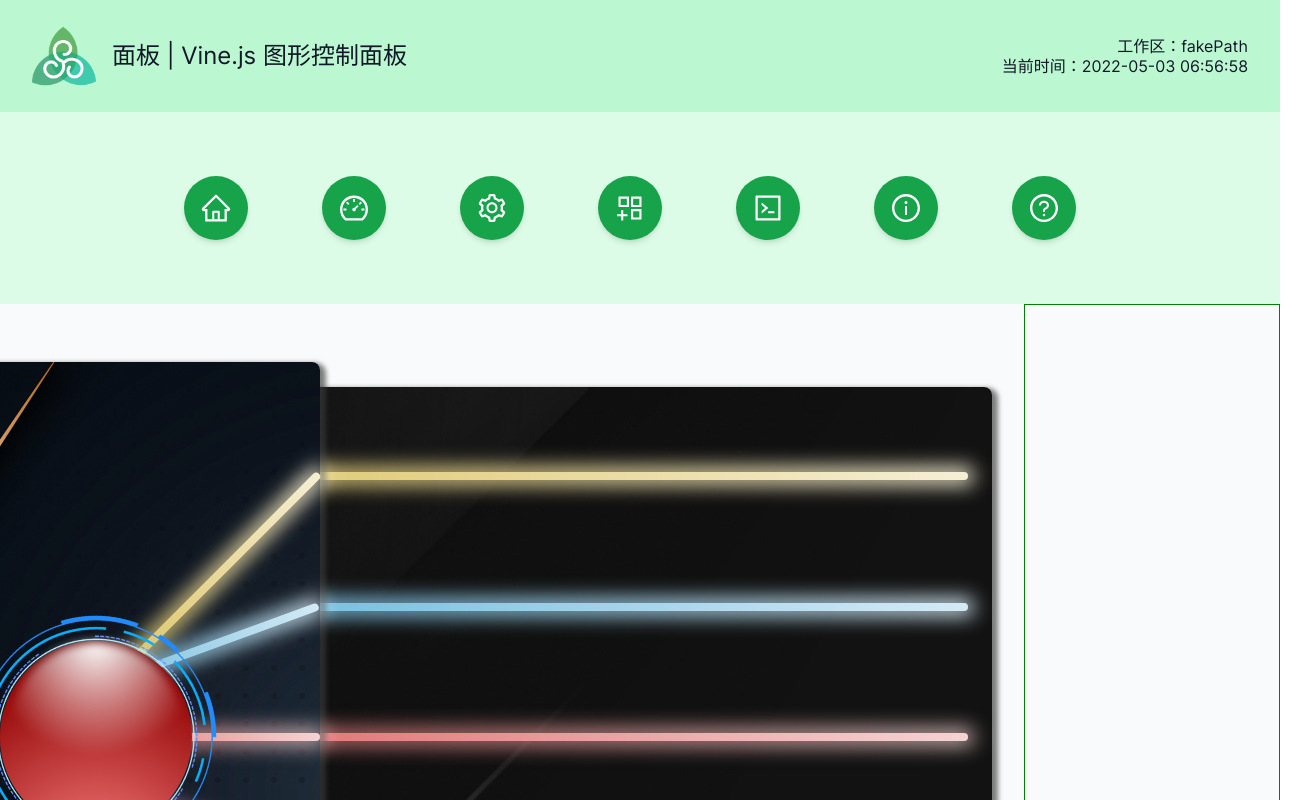
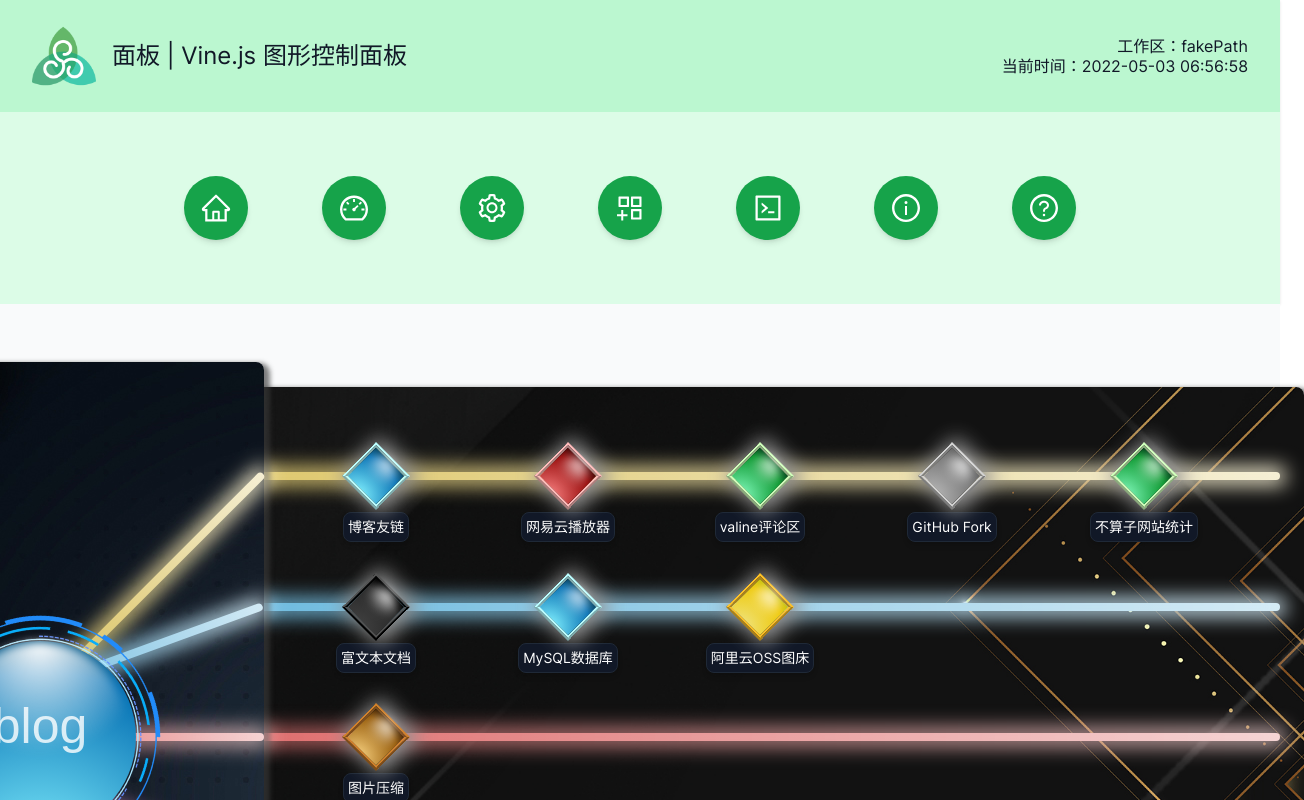
Before and after one commit to zhangzhibang0309/vinejs-GUI, a Vue app: page /dashboard in a window 1280 px wide. Shown: the top 800 px of the page, 1304 px wide, since content can reach past the window. Built offline with nearby package versions, Linux system fonts and the light colour scheme.

Commit message:
feat: extensions in orbment

```diff
--- a/src/components/Orbment/OrbmentBase.vue
+++ b/src/components/Orbment/OrbmentBase.vue
@@ -41,11 +41,81 @@
 <script setup>
 import OrbmentCircuit from './OrbmentCircuit.vue';
 let core_Data = {};
-let link1_Data = [];
-let link2_Data = [];
-let link3_Data = [];
-let link4_Data = [];
-let link5_Data = [];
+let link1_Data = [
+  {
+    name: 'blog-friend',
+    alias: '博客友链',
+    color: 'aqua'
+  },
+  {
+    name: 'netease-music',
+    alias: '网易云播放器',
+    color: 'red'
+  },
+  {
+    name: 'valine',
+    alias: 'valine评论区',
+    color: 'green'
+  },
+  {
+    name: 'github-fork',
+    alias: 'GitHub Fork',
+    color: 'silver'
+  },
+  {
+    name: 'busuanzi',
+    alias: '不算子网站统计',
+    color: 'green'
+  }
+];
+let link2_Data = [
+  {
+    name: 'rich-text',
+    alias: '富文本文档',
+    color: 'dark'
+  },
+  {
+    name: 'mysql',
+    alias: 'MySQL数据库',
+    color: 'aqua'
+  },
+  {
+    name: 'ali-oss-img',
+    alias: '阿里云OSS图床',
+    color: 'light'
+  }
+];
+let link3_Data = [
+  {
+    name: 'compress-img',
+    alias: '图片压缩',
+    color: 'brown'
+  }
+];
+let link4_Data = [
+  {
+    name: 'sakura-theme',
+    alias: '主题-樱',
+    color: 'red'
+  },
+  {
+    name: 'sakura-theme-friend',
+    alias: '主题-樱-友链',
+    color: 'red'
+  },
+  {
+    name: 'mouse-click',
+    alias: '鼠标点击动效',
+    color: 'silver'
+  }
+];
+let link5_Data = [
+  {
+    name: 'reward',
+    alias: '功能-打赏',
+    color: 'light'
+  }
+];
 </script>
 
 <style lang="scss" scoped>
@@ -341,7 +411,7 @@
   height: 80%;
   position: absolute;
   border-radius: 50%;
-  background: $orbment-red;
+  background: $orbment-aqua;
   top: 0;
   left: 0;
   bottom: 0;
@@ -362,23 +432,6 @@
     filter: blur(5px);
     z-index: 2;
   }
-  // &::after {
-  //   content: "";
-  //   width: 100%;
-  //   height: 100%;
-  //   position: absolute;
-  //   top: 32%;
-  //   left: 23%;
-  //   border-radius: 50%;
-  //   background: radial-gradient(
-  //     circle at 58% 66%,
-  //     rgba(255, 255, 255, 0.4),
-  //     rgba(255, 255, 255, 0.2) 14%,
-  //     rgba(255, 255, 255, 0) 24%
-  //   );
-  //   transform: translateX(-80px) translateY(-88px) skewX(184deg);
-  //   filter: blur(10px);
-  // }
   .shadow {
     position: absolute;
     width: 100%;
@@ -398,7 +451,7 @@
     height: 100%;
     position: absolute;
     &::before {
-      content: "";
+      content: "blog";
       position: absolute;
       left: 0;
       top: 3rem;
--- a/src/components/Orbment/OrbmentCircuit.vue
+++ b/src/components/Orbment/OrbmentCircuit.vue
@@ -1,13 +1,78 @@
 <template>
-  <div>
-
+  <div class="circuit-line">
+    <div class="circuit-unit" v-for="(item, index) in data" :key="index">
+      <div class="circuit-slot" :class="'circuit-' + item.color"></div>
+      <div class="circuit-info mt-3 text-sm px-1 py-1 shadow-md bg-gray-900 border border-gray-800 rounded-lg">
+        {{ item.alias }}
+      </div>
+    </div>
   </div>
 </template>
 
-<script setup>
+<script lang="ts">
+import { defineComponent, toRef } from "vue";
 
+export default defineComponent({
+  props: ["link"],
+  setup(props) {
+    const data = toRef(props, "link");
+    return {
+      data,
+    };
+  },
+});
 </script>
 
 <style lang="scss" scoped>
 
+.circuit-brown { background: $orbment-brown; border-color: #d1812a; }
+.circuit-aqua { background: $orbment-aqua; border-color: #bbfeff; }
+.circuit-red { background: $orbment-red; border-color: #ffbbbb; }
+.circuit-green { background: $orbment-green; border-color: #cfffbb; }
+.circuit-dark { background: $orbment-dark; border-color: #525252; }
+.circuit-light { background: $orbment-light; border-color: #ffc125; }
+.circuit-silver { background: $orbment-silver; border-color: #d2d2d2; }
+.circuit-line {
+  width: 100%;
+  height: 5rem;
+  margin-top: -2rem;
+  padding-left: 20rem;
+  color: white;
+  display: flex;
+  flex-direction: row;
+  align-items: center;
+}
+.circuit-unit {
+  display: flex;
+  flex-direction: column;
+  flex-wrap: wrap;
+  align-items: center;
+  margin-right: 5rem;
+  width: 7rem;
+  .circuit-slot {
+    width: 3rem;
+    height: 3rem;
+    transform: rotate(45deg);
+    margin-top: 34px;
+    border-width: 4px;
+    border-style: ridge;
+    box-shadow: #939393 3px -3px 20px 4px;
+    &::before {
+      content: "";
+      position: absolute;
+      top: 1%;
+      left: 5%;
+      width: 90%;
+      height: 90%;
+      border-radius: 50%;
+      background: radial-gradient(
+        circle at 50% 0px,
+        #ffffff,
+        rgba(255, 255, 255, 0) 58%
+      );
+      filter: blur(5px);
+      z-index: 2;
+    }
+  }
+}
 </style>
--- a/src/views/Dashboard.vue
+++ b/src/views/Dashboard.vue
@@ -1,10 +1,7 @@
 <template>
-  <div class="container flex flex-row">
+  <div class="container flex flex-row align-super justify-center">
     <div class="orbment-main w-4/5">
       <OrbmentBase></OrbmentBase>
-    </div>
-    <div class="orbment-side w-1/5">
-
     </div>
   </div>
 </template>
```
